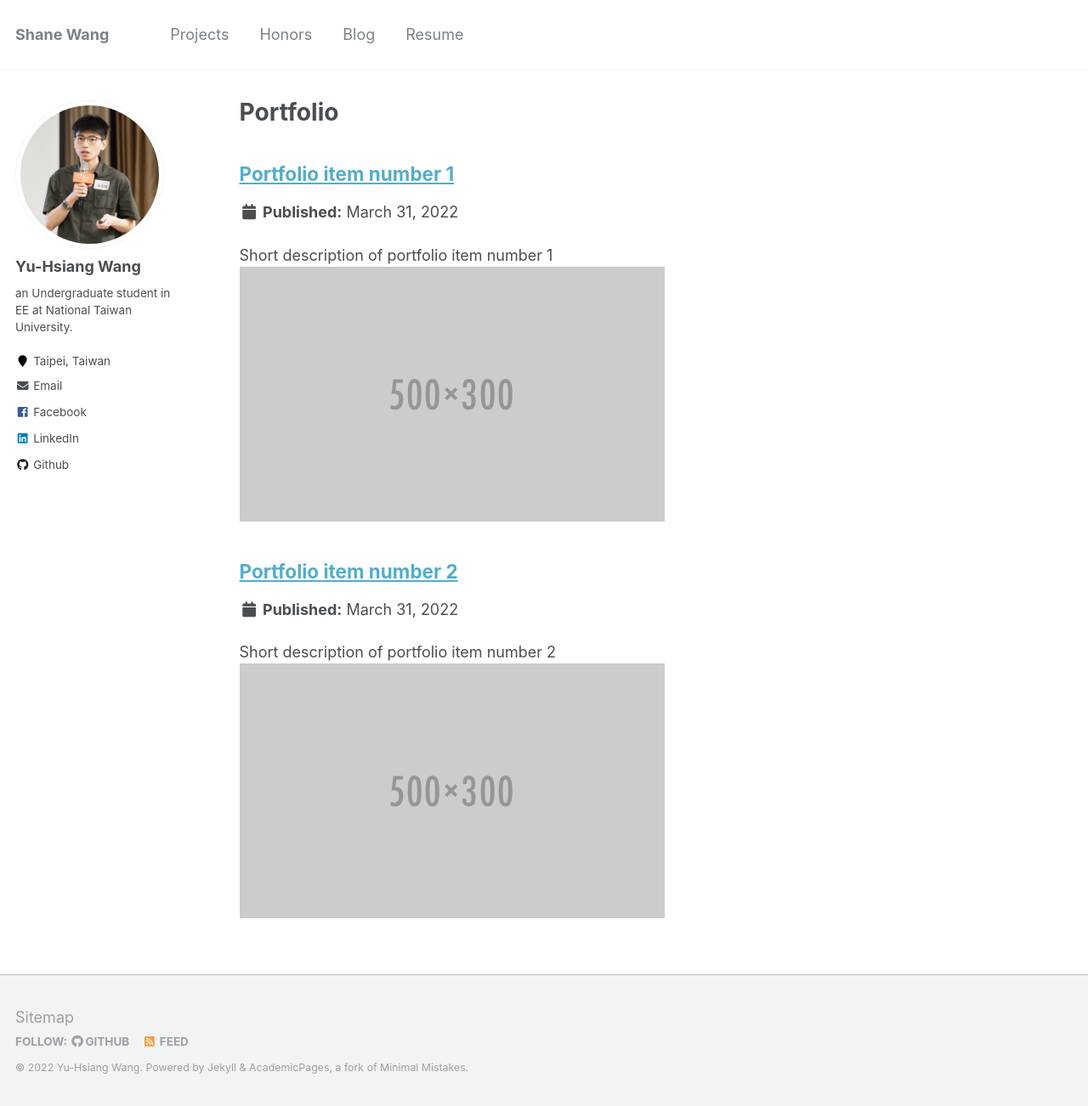
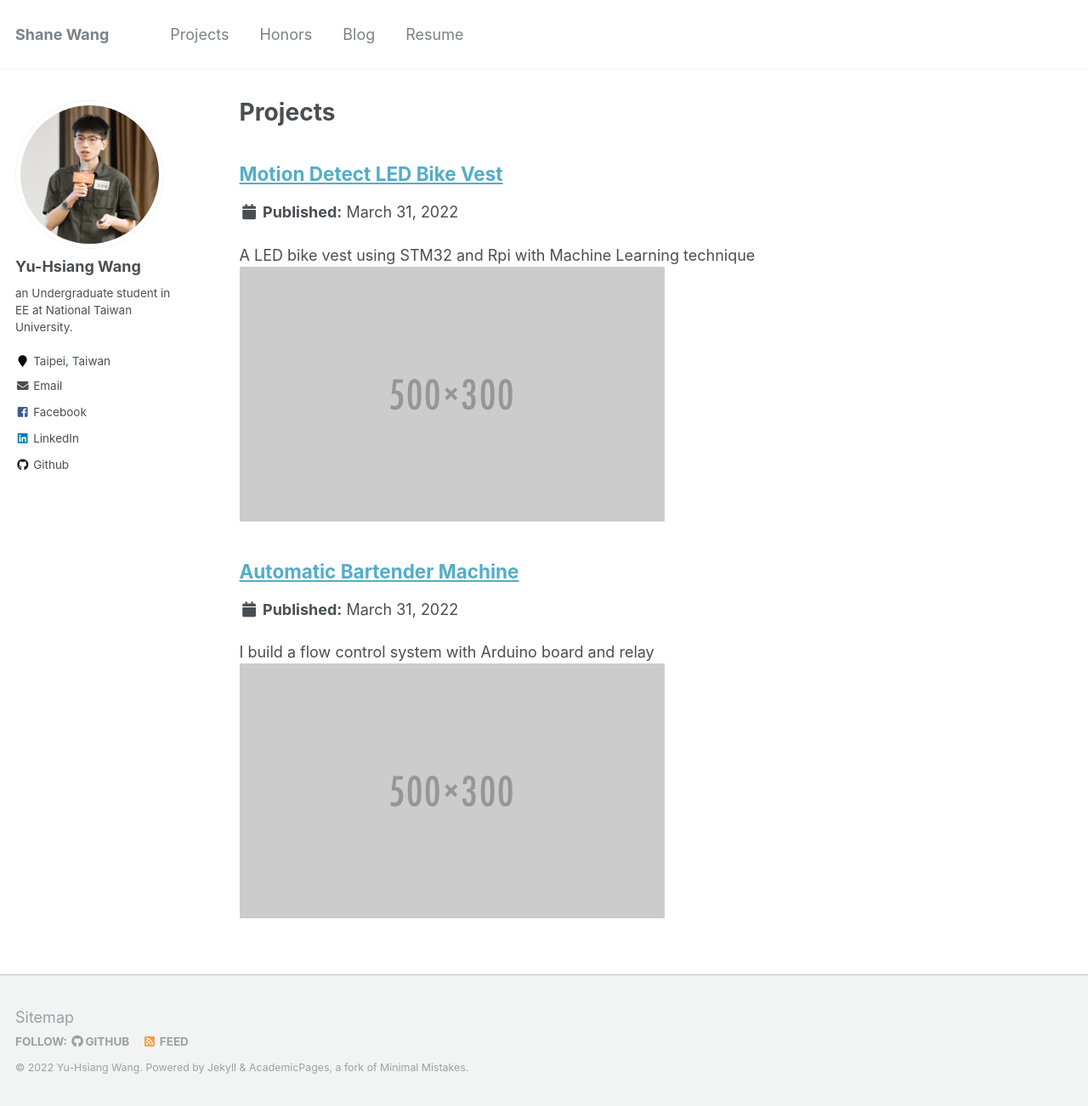
Before and after one commit to GarlicWang/GarlicWang.github.io, a Jekyll site: the page built from _pages/portfolio.html, in a window 1280 px wide and 1302 px high. Shown: the whole window at 85% size. Built offline with Jekyll 4.4.1, drawn with Linux system fonts in a browser that asks for light colours.

Commit message:
edit projects

```diff
--- a/_data/navigation.yml
+++ b/_data/navigation.yml
@@ -10,7 +10,7 @@ main:
   #   url: /teaching/
 
   - title: "Projects"
-    url: /portfolio/
+    url: /projects/
 
   # - title: "CV"
   #   url: /cv/
--- a/_pages/portfolio.html
+++ b/_pages/portfolio.html
@@ -1,7 +1,7 @@
 ---
 layout: archive
-title: "Portfolio"
-permalink: /portfolio/
+title: "Projects"
+permalink: /projects/
 author_profile: true
 ---
 
--- a/_portfolio/portfolio-1.md
+++ b/_portfolio/portfolio-1.md
@@ -1,6 +1,6 @@
 ---
-title: "Portfolio item number 1"
-excerpt: "Short description of portfolio item number 1<br/><img src='/images/500x300.png'>"
+title: "Motion Detect LED Bike Vest"
+excerpt: "A LED bike vest using STM32 and Rpi with Machine Learning technique<br/><img src='/images/500x300.png'>"
 collection: portfolio
 ---
 
--- a/_portfolio/portfolio-2.html
+++ b/_portfolio/portfolio-2.html
@@ -1,6 +1,6 @@
 ---
-title: "Portfolio item number 2"
-excerpt: "Short description of portfolio item number 2 <br/><img src='/images/500x300.png'>"
+title: "Automatic Bartender Machine"
+excerpt: "I build a flow control system with Arduino board and relay<br/><img src='/images/500x300.png'>"
 collection: portfolio
 ---
 
```
Also changed, not shown: _pages/honors.md (renamed from _pages/honor.md, +1 -0 lines).
